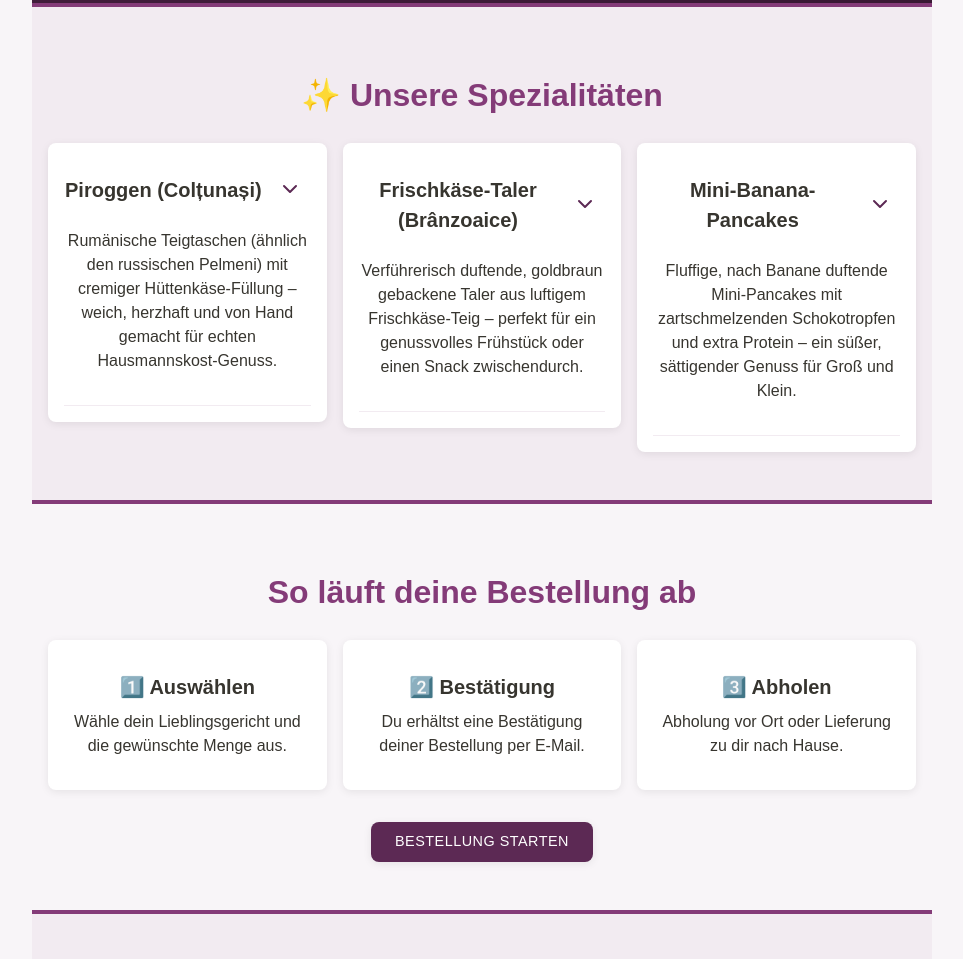
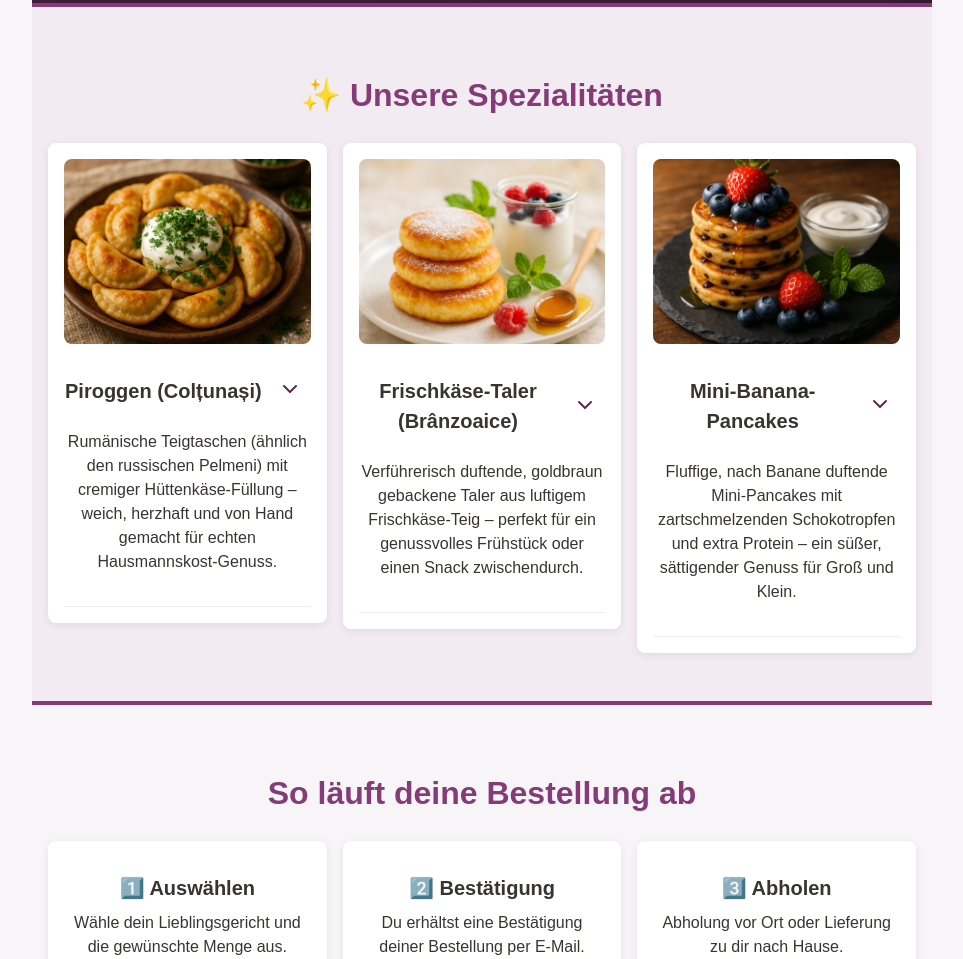
Before and after one commit to tecktim/olgas-kitchen-main, a website built with Vite: page index.html in a window 1280 px wide. Shown: the part 989-1948 px from the top of the page, without its empty margins (158-1121 px from the left). Built offline with nearby package versions, Linux system fonts and the light colour scheme.

```diff
--- a/index.html
+++ b/index.html
@@ -49,6 +49,6 @@
 
   <footer><!-- Footer injected by main.js --></footer>
 
-  <script type="module" src="/src/main.js" defer></script>
+  <script type="module" src="./src/main.js" defer></script>
 </body>
 </html>
--- a/public/data.json
+++ b/public/data.json
@@ -35,6 +35,7 @@
       {
         "id": "piroggen",
         "name": "Piroggen (Colțunași)",
+        "mainImage": "products/coltunasi.jpg",
         "description": "Rumänische Teigtaschen (ähnlich den russischen Pelmeni) mit cremiger Hüttenkäse-Füllung – weich, herzhaft und von Hand gemacht für echten Hausmannskost-Genuss.",
         "allergens": [
           "Gluten",
@@ -55,6 +56,7 @@
       {
         "id": "frischkaese",
         "name": "Frischkäse-Taler (Brânzoaice)",
+        "mainImage": "products/branzoaice.jpg",
         "description": "Verführerisch duftende, goldbraun gebackene Taler aus luftigem Frischkäse-Teig – perfekt für ein genussvolles Frühstück oder einen Snack zwischendurch.",
         "allergens": [
           "Milch",
@@ -73,6 +75,7 @@
       {
         "id": "pancakes",
         "name": "Mini-Banana-Pancakes",
+        "mainImage": "products/pancakes.jpg",
         "description": "Fluffige, nach Banane duftende Mini-Pancakes mit zartschmelzenden Schokotropfen und extra Protein – ein süßer, sättigender Genuss für Groß und Klein.",
         "allergens": [
           "Gluten",
--- a/public/style.css
+++ b/public/style.css
@@ -248,6 +248,17 @@
 }
 .product-details h4 { margin-top:0; }
 
+/* Product Image */
+.product img.product-image {
+  width: 100%;
+  height: auto;
+  border-radius: var(--radius);
+  object-fit: cover;
+  aspect-ratio: 4 / 3;
+  margin-bottom: var(--spacing);
+  box-shadow: var(--product-shadow-inset);
+}
+
 /* Scrollbar styling */
 .product-details:not([hidden])::-webkit-scrollbar-track {
   background: var(--scrollbar-track-bg);
--- a/src/components/products.js
+++ b/src/components/products.js
@@ -7,6 +7,7 @@
     const prodDiv = document.createElement('div');
     prodDiv.className = 'product';
     prodDiv.innerHTML = `
+      <img class="product-image" src="${p.mainImage}" alt="${p.name}" loading="lazy">
       <div class="product-header">
         <h3>${p.name}</h3>
         <button class="btn expand" aria-expanded="false" aria-controls="details-${p.id}" aria-label="Mehr Infos zu ${p.name}">
```
Also changed, not shown: public/products/branzoaice.jpg (renamed from public/products/branzoaize.jpg).
